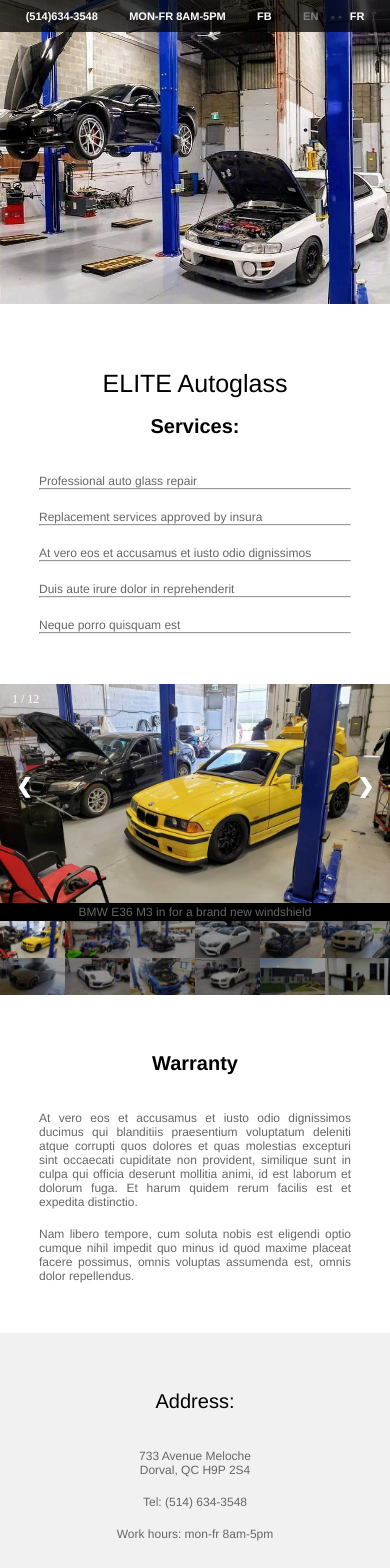
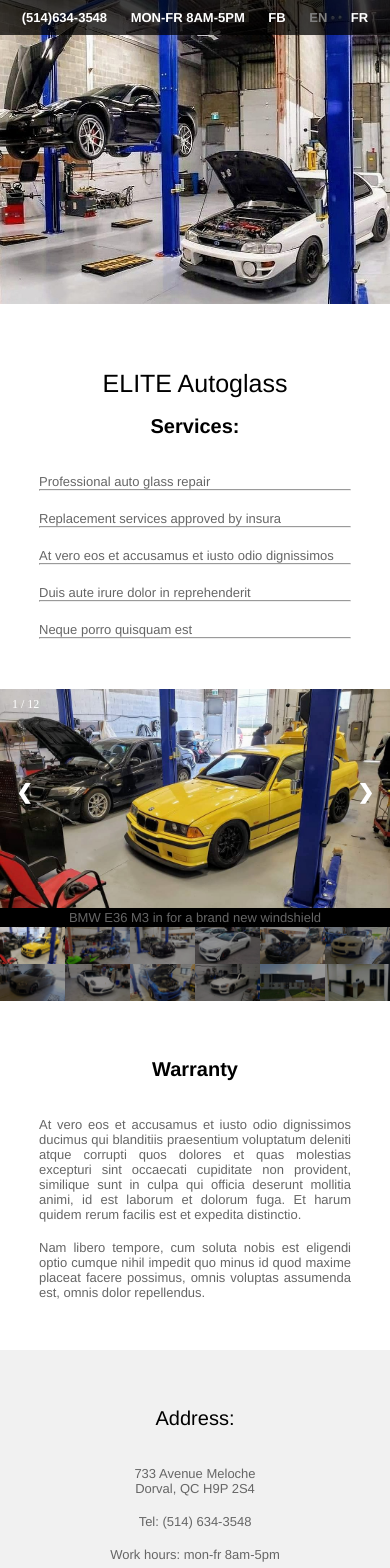
Before and after one commit to YuriyKashpirenko/YuriyKashpirenko.github.io, a PHP site: page /AutoElite/index.html in a window 390 px wide. Shown: the top 1568 px of the page. Run offline with PHP 8.4, Linux system fonts and the light colour scheme.

Commit message:
Update font size and set tel link as inactive

```diff
--- a/AutoElite/css/autoelite.css
+++ b/AutoElite/css/autoelite.css
@@ -40,6 +40,7 @@
     color: grey;
 }
 
+/*set work hours as not active*/
 #n1 .wh{
     cursor: default;
     pointer-events: none;
@@ -748,28 +749,28 @@
 
     /*--===//SECTION N1 NAVIGATION//===--*/
     /*update navigation font size*/
-    #n1 a{font-size: 11px;}
+    #n1 a{font-size: 13px;}
 
     #n1 .tl{font-size: 0;}
     #n1 .tl:after{
         content: '(514)634-3548';
-        font-size: 11px;
+        font-size: 13px;
     }
 
     #n1 .wh{font-size: 0;}
     #n1 .wh:after{
         content: 'MON-FR 8AM-5PM';
-        font-size: 11px;
+        font-size: 13px;
     }
 
     #n1 .fb{font-size: 0;}
     #n1 .fb:after{
         content: 'FB';
-        font-size: 11px;
+        font-size: 13px;
     }
 
     /*--===/SCROLL TO TOP/===--*/
-    #myBtn {font-size: 12px;}
+    #myBtn {font-size: 13px;}
 
     /*--===//GENERAL CONFIG//===--*/
     /*update header group size*/
@@ -782,7 +783,7 @@
     }
 
     /*update paragraph size*/
-    p {font-size: 12px;}
+    p {font-size: 13px;}
 
     /*--===//SECTION S5 ADDRESS AND MAP//===--*/
     /*flex box update margin for address*/
@@ -849,6 +850,14 @@
     }
 
     /*--===//SECTION N1 NAVIGATION//===--*/
+    /*set tel link as not active*/
+    #n1 .tl{
+        cursor: default;
+        pointer-events: none;
+        text-decoration: none;
+        color: white;
+    }
+
     /*update navigation font size*/
     #n1 a{font-size: 13px;}
 
@@ -934,6 +943,14 @@
         max-width: 1200px;
     }
 
+    /*set tel link as not active*/
+    #n1 .tl{
+    cursor: default;
+    pointer-events: none;
+    text-decoration: none;
+    color: white;
+}
+
     /*=== ALERT MESSAGE ===*/
     #s0 #alertMessage{
         max-width: 1200px;
```
